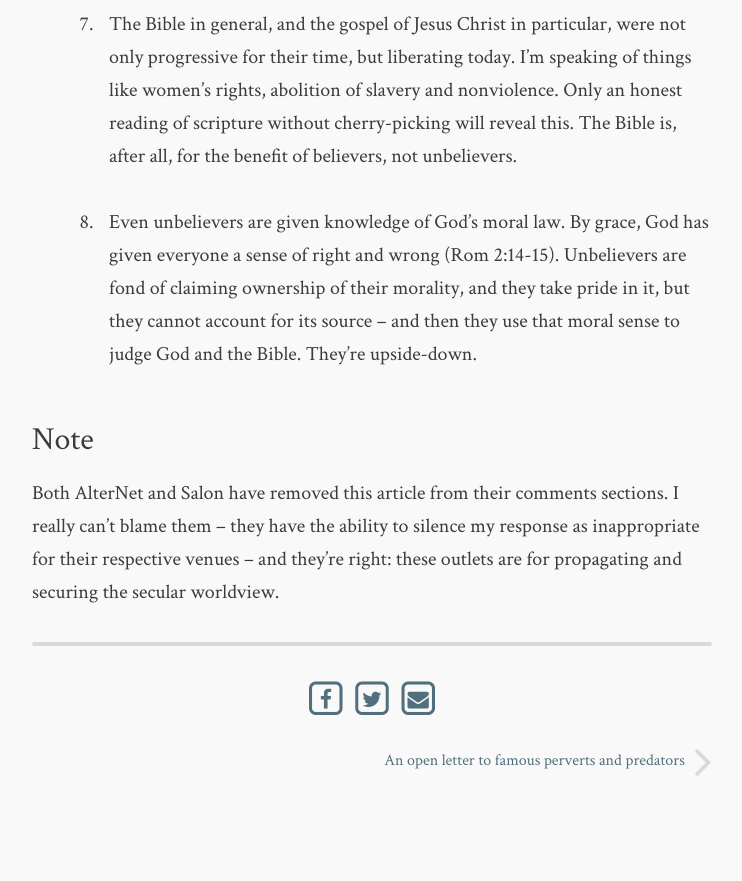
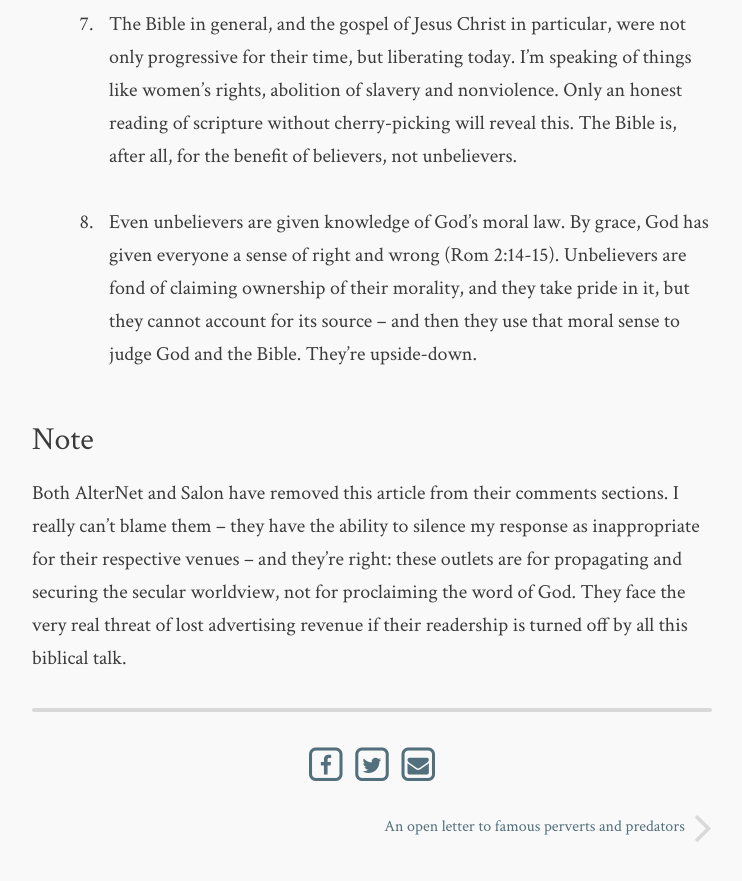
Before and after one commit to flashlightministries/oilforlight, a Jekyll site: the page built from _posts/2017-11-15-roy-moore-hypocrite.md, in a window 1280 px wide and 900 px high, scrolled down 1886 px. Shown: the top 881 px of the window, without its empty margins (268-1010 px from the left). Built offline with Jekyll 4.4.1, drawn with Linux system fonts in a browser that asks for light colours; nearby versions of some CDN libraries; before the commit the page ends 2720 px from its top, so only the background shows below that.

Commit message:
Update 2017-11-15-roy-moore-hypocrite.md

```diff
--- a/_posts/2017-11-15-roy-moore-hypocrite.md
+++ b/_posts/2017-11-15-roy-moore-hypocrite.md
@@ -29,4 +29,4 @@
 
 ### Note
 
-Both AlterNet and Salon have removed this article from their comments sections.  I really can't blame them -- they have the ability to silence my response as inappropriate for their respective venues -- and they're right: these outlets are for propagating and securing the secular worldview.
+Both AlterNet and Salon have removed this article from their comments sections.  I really can't blame them -- they have the ability to silence my response as inappropriate for their respective venues -- and they're right: these outlets are for propagating and securing the secular worldview, not for proclaiming the word of God.  They face the very real threat of lost advertising revenue if their readership is turned off by all this biblical talk.
```
